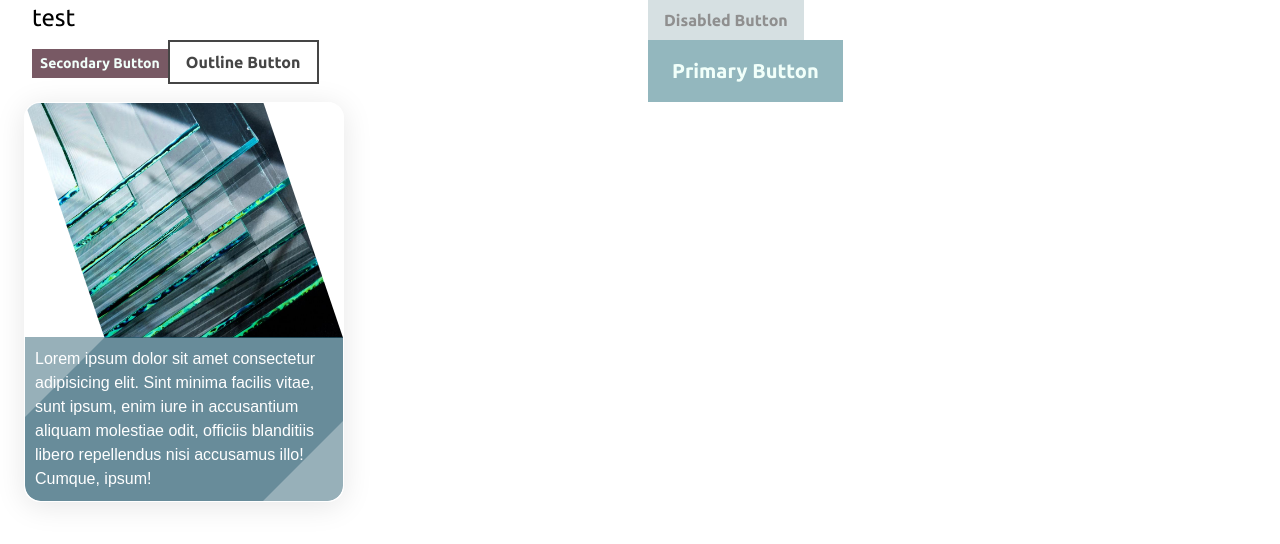
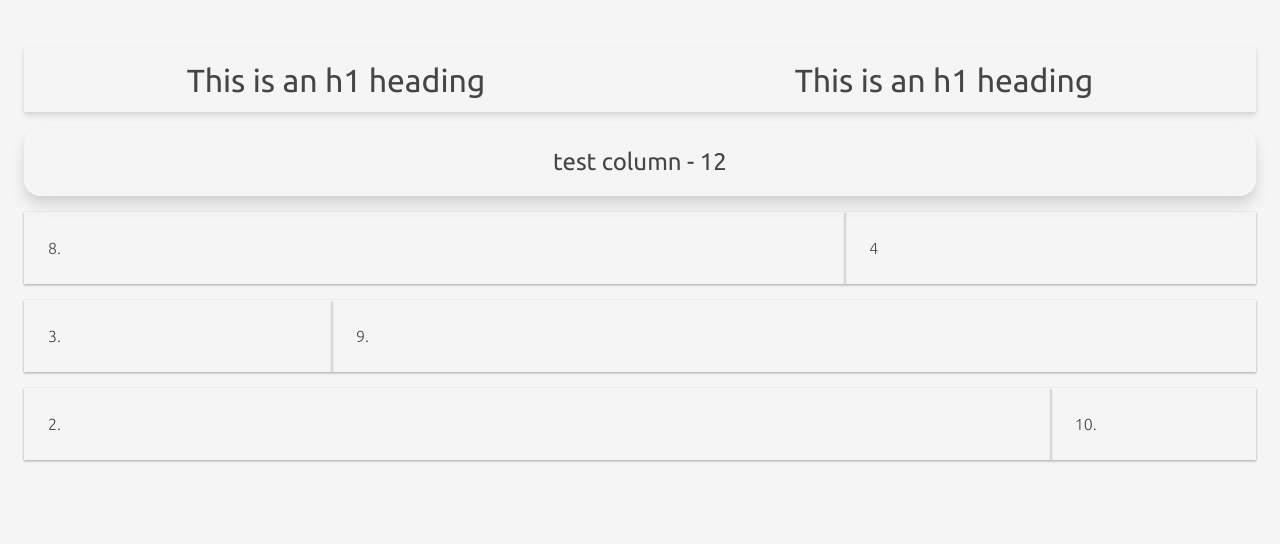
Before and after one commit to ivprodanov/sparrow, a React (Vite) app: page / in a window 1280 px wide. Shown: the top 544 px of the page. Built offline with nearby package versions, Linux system fonts and the light colour scheme; a web font is replaced by a local one.

Commit message:
demo page started

```diff
--- a/src/App.jsx
+++ b/src/App.jsx
@@ -5,33 +5,30 @@ function App() {
   return (
     <>
       <div className="container">
-        <div className="row">
-          <div className="col-6">
-            <h2>test</h2>
+        <div className="row m-t-600 shadow-md p-a-200">
+          <div className="col-6-md text-center">
+            <h1>This is an h1 heading</h1>
           </div>
-          <div className="col-6">
-            <Button variant="primary" disabled>
-              Disabled Button
-            </Button>
+          <div className="col-6-md text-center">
+            <h1>This is an h1 heading</h1>
           </div>
         </div>
         <div className="row">
-          <div className="col-6">
-            <Button variant="secondary" size="sm">
-              Secondary Button
-            </Button>
-            <Button variant="outline">Outline Button</Button>
-          </div>
-          <div className="col-6">
-            <Button variant="primary" size="lg">
-              Primary Button
-            </Button>
+          <div className="col-12 text-center p-a-300 m-t-300 shadow-lg radius-lg">
+            <h2>test column - 12</h2>
           </div>
         </div>
         <div className="row">
-          <Card>
-            Lorem ipsum dolor sit amet consectetur adipisicing elit. Sint minima facilis vitae, sunt ipsum, enim iure in accusantium aliquam molestiae odit, officiis blanditiis libero repellendus nisi accusamus illo! Cumque, ipsum!
-          </Card>
+          <div className="col-8 shadow-sm p-a-400 m-t-300">8.</div>
+          <div className="col-4 shadow-sm p-a-400 m-t-300">4</div>
+        </div>
+        <div className="row">
+          <div className="col-3 shadow-sm p-a-400 m-t-300">3.</div>
+          <div className="col-9 shadow-sm p-a-400 m-t-300">9.</div>
+        </div>
+        <div className="row">
+          <div className="col-10 shadow-sm p-a-400 m-t-300">2.</div>
+          <div className="col-2 shadow-sm p-a-400 m-t-300">10.</div>
         </div>
       </div>
     </>
--- a/src/assets/styles/scss/base/_colors.scss
+++ b/src/assets/styles/scss/base/_colors.scss
@@ -60,3 +60,8 @@ $background-muted: #e0e0e0;
 $text-light: #ffffff;
 $text-dark: #212121;
 $text-muted: #757575;
+
+@mixin set-bg($bg, $text){
+    background-color: $bg;
+    color: $text;
+}
--- a/src/assets/styles/scss/base/_font.scss
+++ b/src/assets/styles/scss/base/_font.scss
@@ -148,3 +148,8 @@ $line-heights: (
     font-weight: 700;
     font-style: italic;
   }
+
+
+.text-center {
+  text-align: center;
+}
--- a/src/assets/styles/scss/main.css
+++ b/src/assets/styles/scss/main.css
@@ -230,6 +230,10 @@ select {
   font-style: italic;
 }
 
+.text-center {
+  text-align: center;
+}
+
 .container {
   width: 100%;
   max-width: 1200px;
@@ -1693,6 +1697,10 @@ select {
   font-family: "Ubuntu", serif;
   font-weight: 700;
   font-style: italic;
+}
+
+.text-center {
+  text-align: center;
 }
 
 .m-t-100 {
@@ -2340,4 +2348,9 @@ select {
   position: absolute;
   bottom: 0;
   width: 100%;
+}
+
+body {
+  background-color: #f5f5f5;
+  color: #454545;
 }/*# sourceMappingURL=main.css.map */
--- a/src/assets/styles/scss/main.scss
+++ b/src/assets/styles/scss/main.scss
@@ -12,3 +12,8 @@
 // Components
 @import 'components/buttons';
 @import 'components/card';
+
+
+body {
+    @include set-bg($neutral-100, $darkClr)
+}
```
Also changed, not shown: 1 other file (tests, documents, lock files or other folders).
